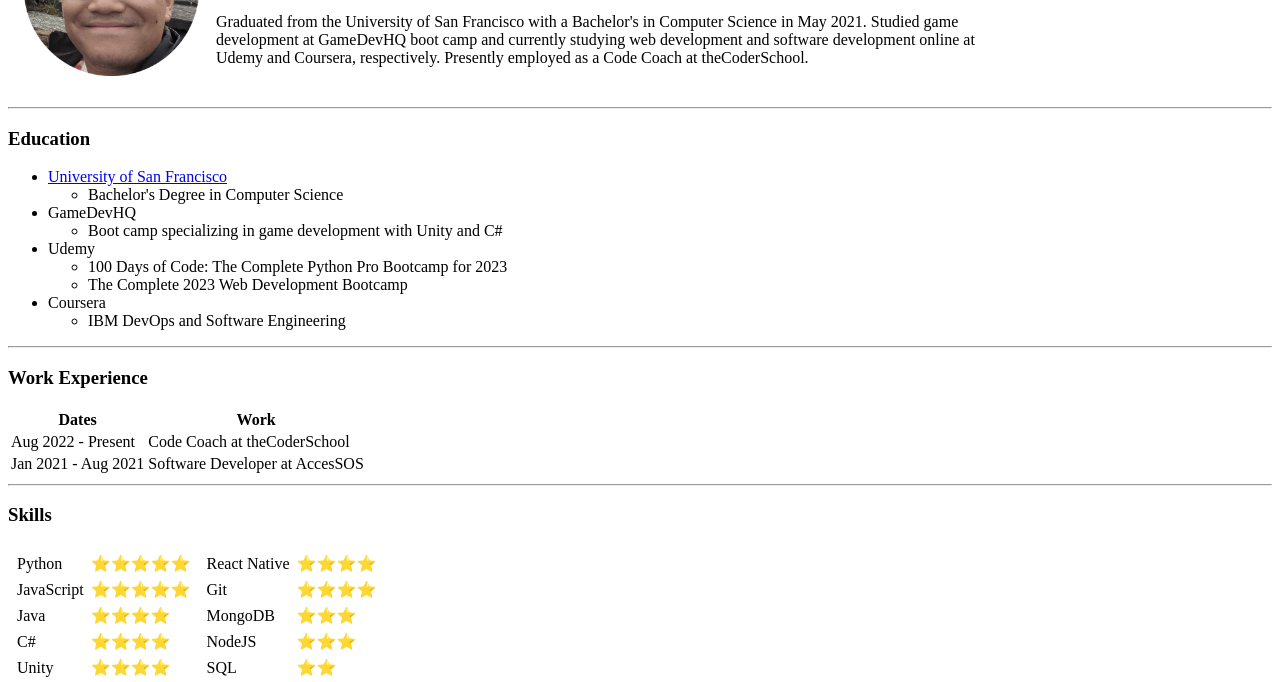
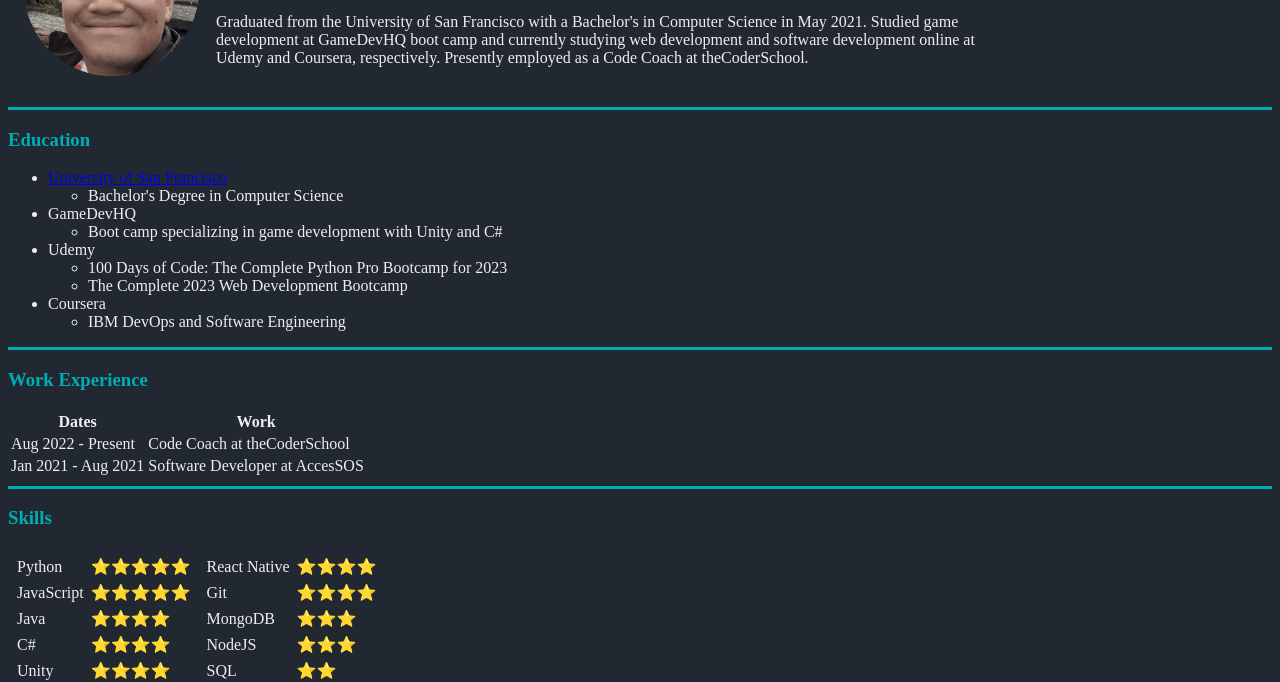
Before and after one commit to ChrisChu2229/cv, a plain HTML site: page index.html in a window 1280 px wide. Shown: the part 125-807 px from the top of the page. Drawn offline with Linux system fonts and the light colour scheme; files that its build step writes are made by us from their sources.

Commit message:
Update index.html

```diff
--- a/index.html
+++ b/index.html
@@ -4,7 +4,7 @@
 <head>
     <meta charset="UTF-8">
     <title>Chris' Personal Website 🎮💻🏀</title>
-    <link rel="stylesheet" href="ChrisChu2229/cv/blob/master/css/">
+    <link rel="stylesheet" href="ChrisChu2229/cv/blob/master/css/styles.css">
 </head>
 
 
```
